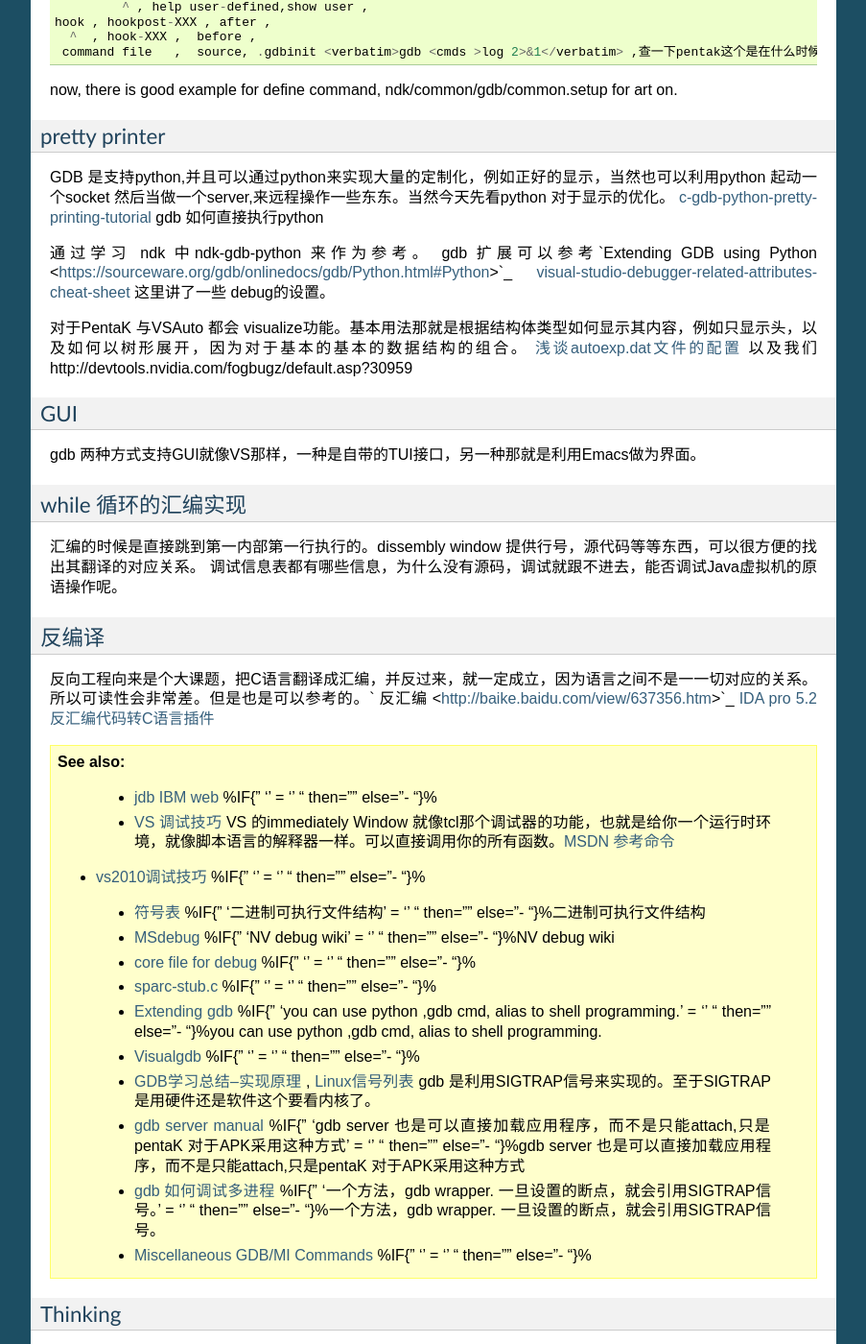
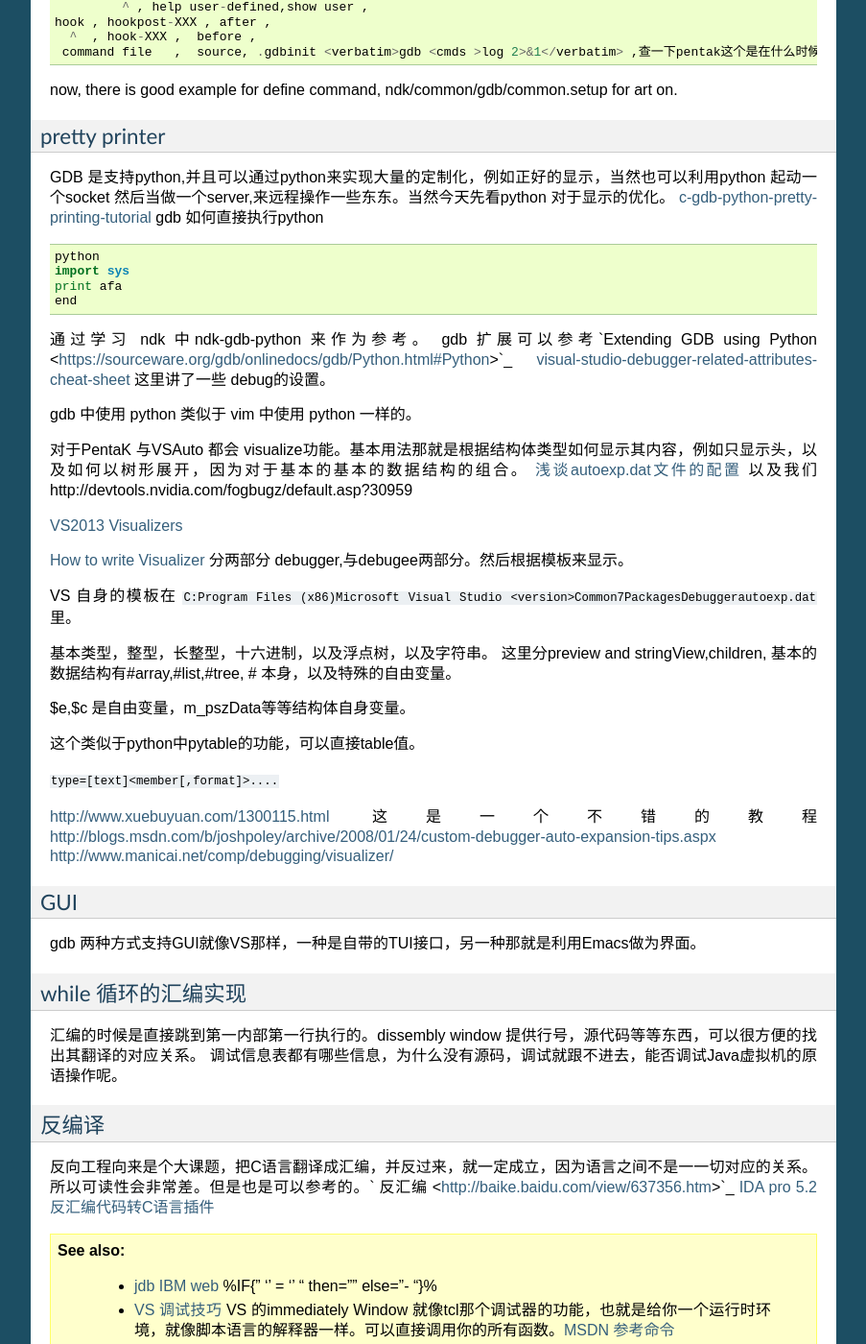
Before and after one commit to gwli/Programming, a Sphinx documentation site: the page built from source/content/Stage_2/HowToGDB.rst, in a window 1280 px wide and 1400 px high, scrolled down 5401 px. Shown: the whole window at 96% size, without its empty margins (198-1101 px from the left). Built offline with Sphinx 7.4.7, drawn with Linux system fonts in a browser that asks for light colours.

```diff
--- a/source/content/C.rst
+++ b/source/content/C.rst
@@ -26,6 +26,7 @@
 的mapping关系。
 
 
+
 offset
 ------
 
--- a/source/content/Stage_2/HowToGDB.rst
+++ b/source/content/Stage_2/HowToGDB.rst
@@ -167,7 +167,7 @@
 
       // break point
        BP -> {breakpoints;watchpoints;catchpoints;tracepoints};
-        breakpoints [shape=record, label = "break | break function | break +/- offset | break linenum | break filename:linenum | break filename:function | break *address |break if | tbreak|hbreak |thbreak | rbreak regex "];
+        breakpoints [shape=record, label = "break | break function | break +/- offset | break linenum | break filename:linenum | break filename:function | break \*address |break if | tbreak|hbreak |thbreak | rbreak regex "];
         watchpoints [shape =record, label ="watch | watch expr | rwatch expr | awatch expr | info watchpoints "];
         tracepoints [shape=record, label = "{trace|tfind,tstart,tstop,tstatus,tdump,save-tracepoints|passcount | actions |collect data | while-stepping }"]
        Interface-> {HI;MI};
@@ -258,15 +258,41 @@
 gdb 如何直接执行python
 
 .. code-block:: python
-     python
-     import sys
-     print afa
-     end
+
+   python
+   import sys
+   print afa
+   end
 
 通过学习 ndk 中ndk-gdb-python 来作为参考。  gdb 扩展可以参考`Extending GDB using Python <https://sourceware.org/gdb/onlinedocs/gdb/Python.html#Python>`_   `visual-studio-debugger-related-attributes-cheat-sheet <http://khason.net/dev/visual-studio-debugger-related-attributes-cheat-sheet/>`_  这里讲了一些 debug的设置。
 
+gdb 中使用 python 类似于 vim 中使用 python 一样的。
+
+
 对于PentaK 与VSAuto 都会 visualize功能。基本用法那就是根据结构体类型如何显示其内容，例如只显示头，以及如何以树形展开，因为对于基本的基本的数据结构的组合。
 `浅谈autoexp.dat文件的配置 <http://blog.csdn.net/lingyin55/article/details/6600447>`_  以及我们http://devtools.nvidia.com/fogbugz/default.asp?30959
+
+
+`VS2013 Visualizers <https://msdn.microsoft.com/en-us/library/ms164761.aspx>`_
+
+`How to write Visualizer <https://msdn.microsoft.com/en-us/library/ms164759.aspx>`_  分两部分 debugger,与debugee两部分。然后根据模板来显示。
+
+VS 自身的模板在 :file:`C:\Program Files (x86)\Microsoft Visual Studio <version>\Common7\Packages\Debugger\autoexp.dat` 里。
+
+基本类型，整型，长整型，十六进制，以及浮点树，以及字符串。
+这里分preview and stringView,children, 基本的数据结构有#array,#list,#tree, # 本身，以及特殊的自由变量。
+
+$e,$c 是自由变量，m_pszData等等结构体自身变量。
+
+这个类似于python中pytable的功能，可以直接table值。
+
+``type=[text]<member[,format]>....``
+
+
+
+http://www.xuebuyuan.com/1300115.html 这是一个不错的教程
+http://blogs.msdn.com/b/joshpoley/archive/2008/01/24/custom-debugger-auto-expansion-tips.aspx
+http://www.manicai.net/comp/debugging/visualizer/
 
 
 GUI
```
Also changed, not shown: other parts of source/content/C.rst (+4 -0 lines), source/content/Stage_2/ProfilingAndAnalysis.rst (+6 -8 lines).
